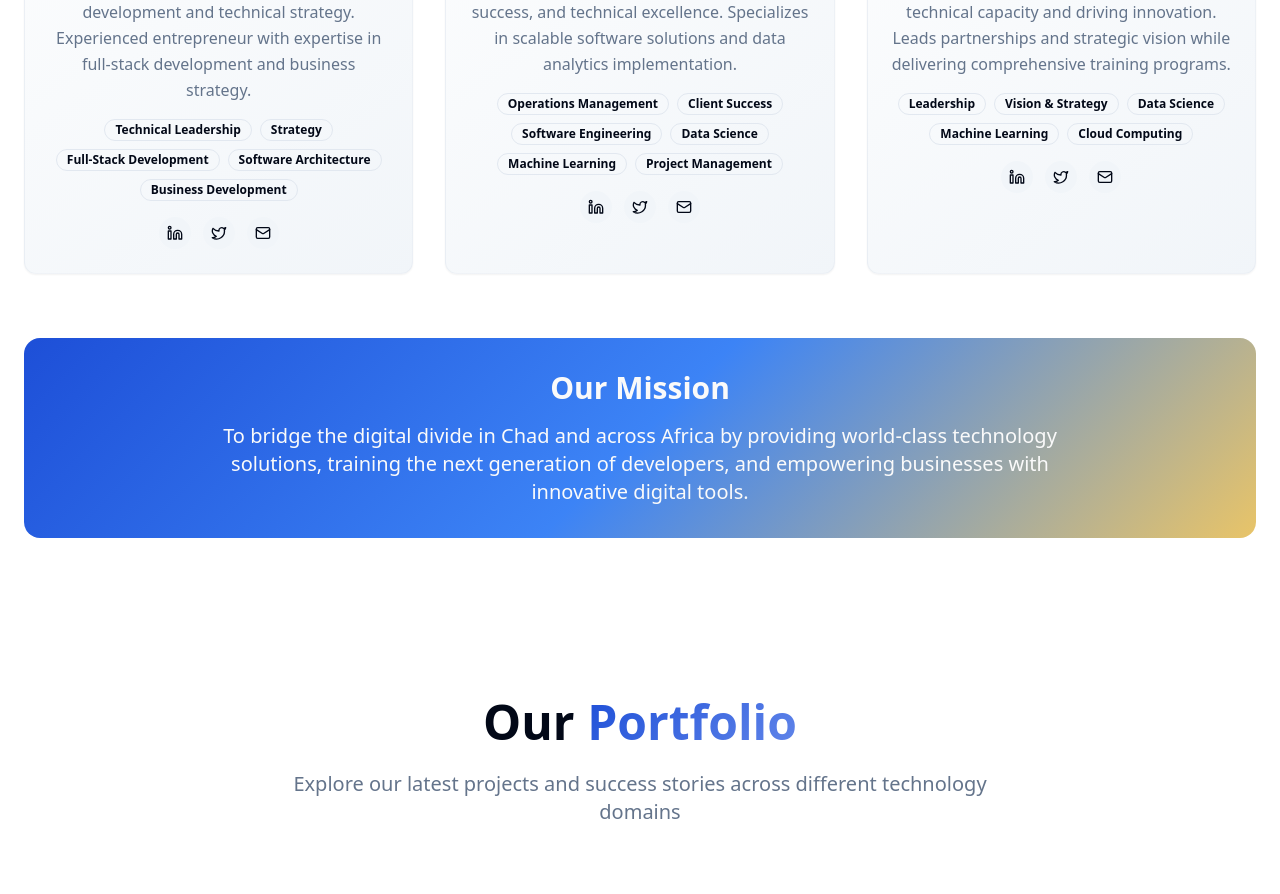
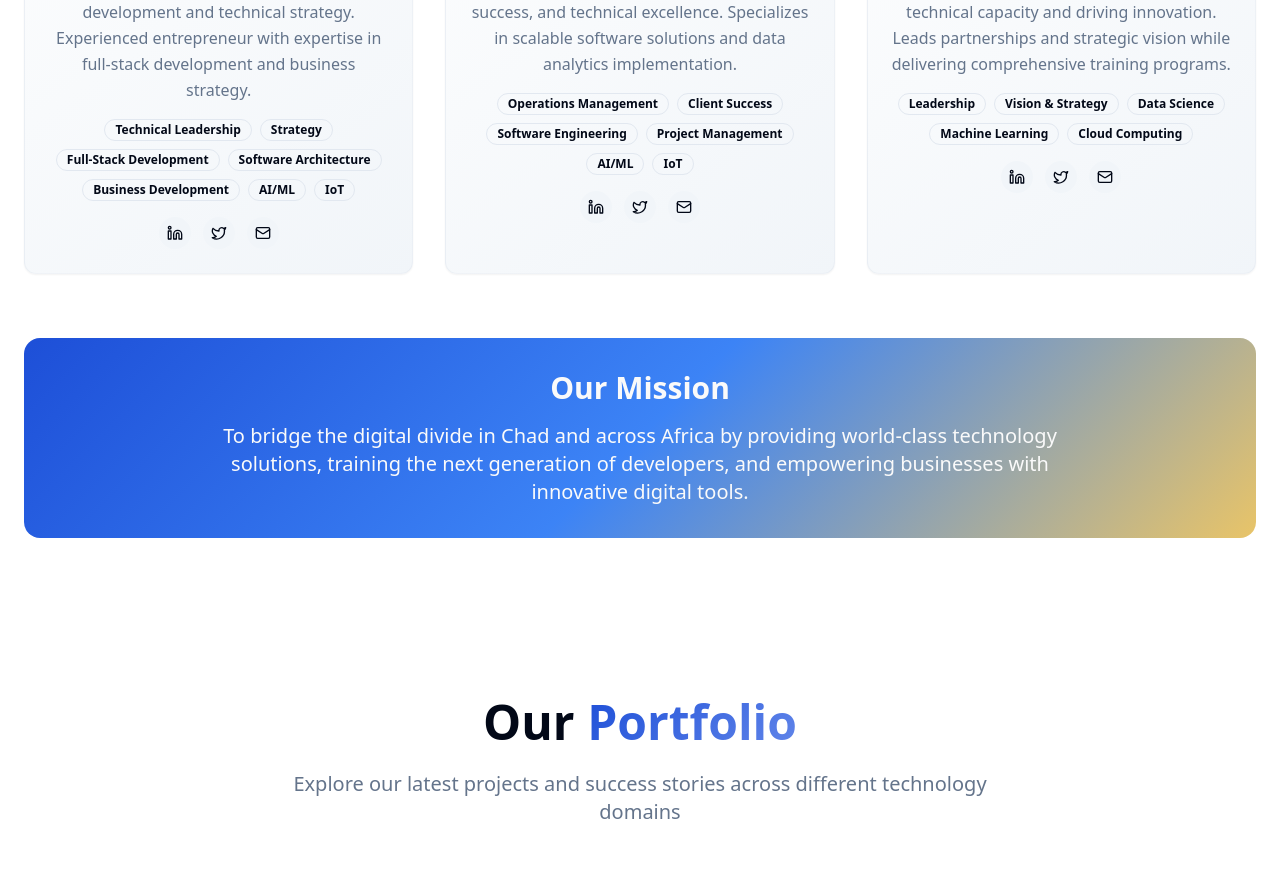
Before and after one commit to MahamadYoussoufDjibrine/chadnova, a React (Vite) app: page / in a window 1280 px wide. Shown: the part 2520-3414 px from the top of the page. Built offline with nearby package versions, Linux system fonts and the light colour scheme.

Commit message:
Update founder skills
Updated skills for CTO and COO, removing Data Science and Machine Learning from COO and adding AI/ML and IoT to both.

```diff
--- a/src/components/About.tsx
+++ b/src/components/About.tsx
@@ -9,7 +9,7 @@ export const About = () => {
       role: "CTO & Co-Founder",
       expertise: "Fullstack Developer & Software Engineer",
       background: "Technical leader overseeing software development and technical strategy. Experienced entrepreneur with expertise in full-stack development and business strategy.",
-      skills: ["Technical Leadership", "Strategy", "Full-Stack Development", "Software Architecture", "Business Development"],
+      skills: ["Technical Leadership", "Strategy", "Full-Stack Development", "Software Architecture", "Business Development", "AI/ML", "IoT"],
       image: "/lovable-uploads/a983fb6d-b643-4283-8571-f3b1a788b567.png",
       linkedin: "https://www.linkedin.com/in/moussa-mahamat-nassour-405104264/"
     },
@@ -18,7 +18,7 @@ export const About = () => {
       role: "COO & Co-Founder",
       expertise: "Software Engineer & Frontend Developer",
       background: "Operations leader managing logistics, client success, and technical excellence. Specializes in scalable software solutions and data analytics implementation.",
-      skills: ["Operations Management", "Client Success", "Software Engineering", "Data Science", "Machine Learning", "Project Management"],
+      skills: ["Operations Management", "Client Success", "Software Engineering", "Project Management", "AI/ML", "IoT"],
       image: "/lovable-uploads/41dc9b8c-498c-4cd5-850b-f5b13e945ada.png",
       linkedin: "https://www.linkedin.com/in/mahamat-youssouf-djibrine-336166276/"
     },
```
